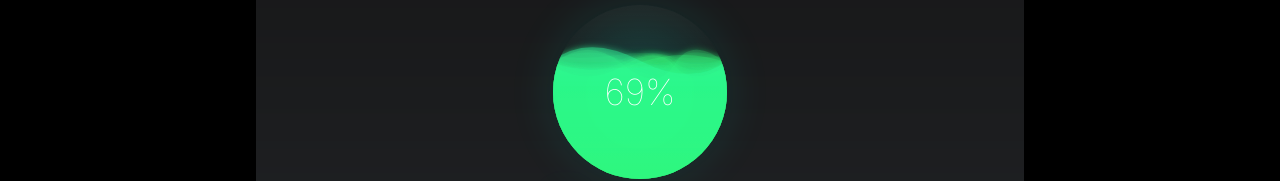
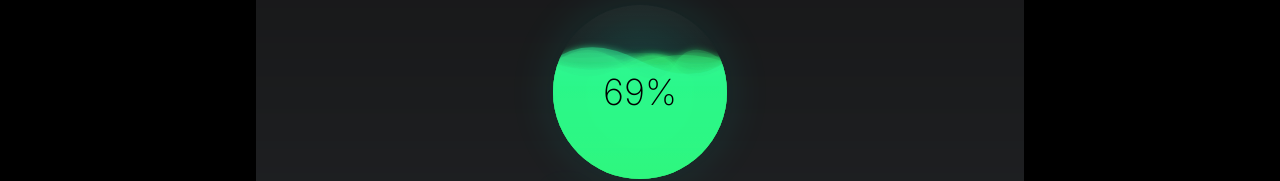
Before and after one commit to lak7/wall-ui, a Next.js app: page /charge in a window 1280 px wide. Shown: the part 180-361 px from the top of the page. Built offline with nearby package versions, Linux system fonts and the light colour scheme.

Commit message:
Charge text now changing after 60 percent

```diff
--- a/src/components/WaveCharging.tsx
+++ b/src/components/WaveCharging.tsx
@@ -5,11 +5,11 @@ import { Zap } from "lucide-react";
 
 const interThin = Inter({
   subsets: ["latin"],
-  weight: ["100"],
+  weight: ["200"],
   variable: "--font-inter",
 });
 
-const WaveCharging = ({ percentage = 45 }) => {
+const WaveCharging = ({ percentage = 0 }) => {
   const [phase, setPhase] = useState(0);
   const [hoverState, setHoverState] = useState(false);
 
@@ -274,7 +274,9 @@ const WaveCharging = ({ percentage = 45 }) => {
               /> */}
               <div className="flex-col  justify-center items-center gap-2">
                 <span
-                  className={`${interThin.className} text-4xl font-thin text-white transition-all duration-300`}
+                  className={`${interThin.className} text-4xl    ${
+                    percentage >= 60 ? "text-black " : "text-white"
+                  } transition-all duration-300`}
                   style={{
                     textShadow: `
                     0 0 10px ${colors.glow}80,
```
